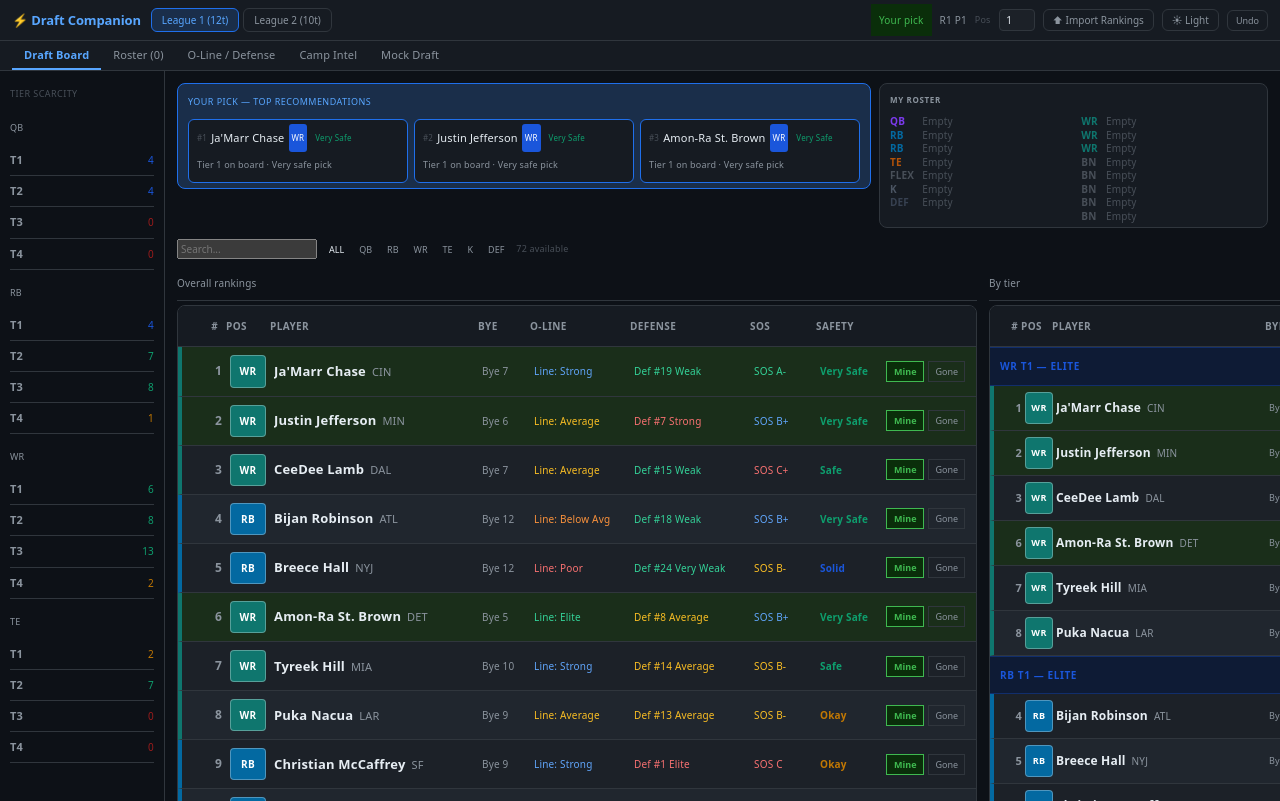
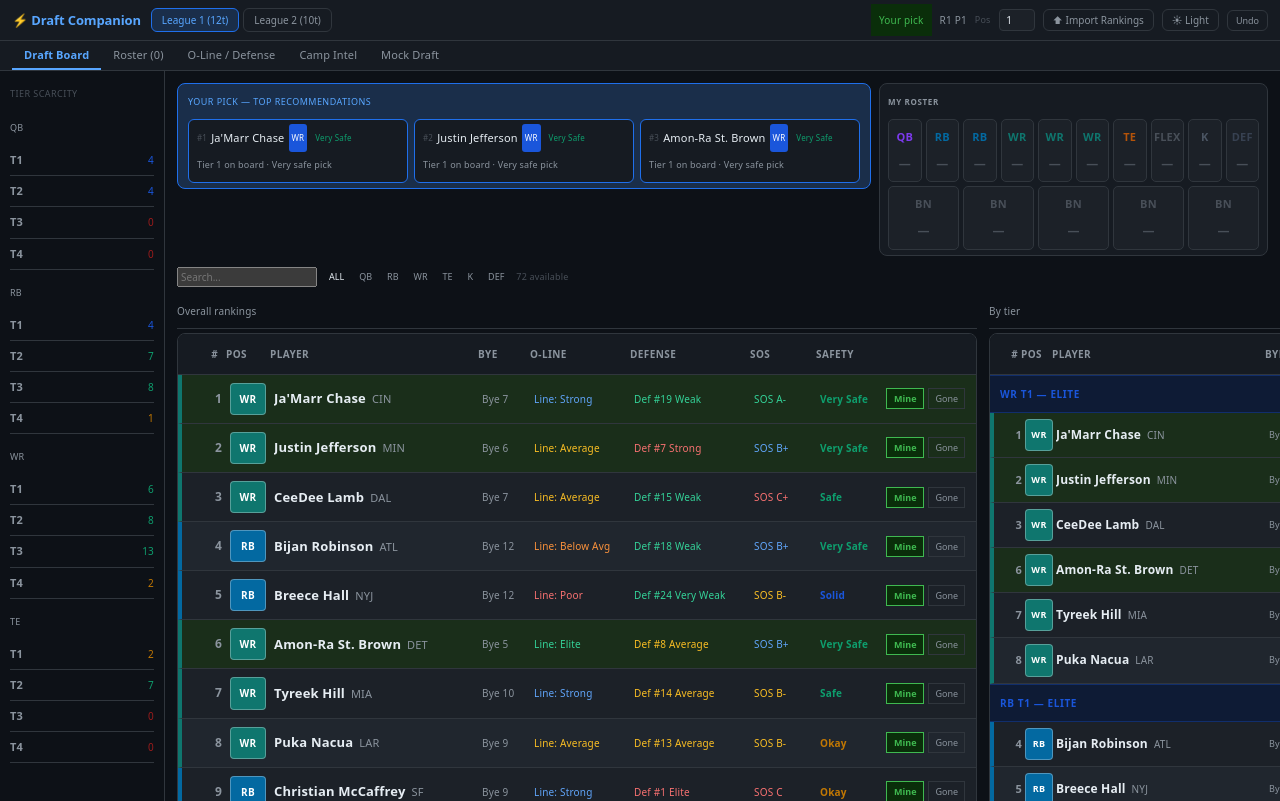
Before and after one commit to Parth33/fantasy-draft-server, a React (Vite) app in the folder fantasy-draft-companion/: page / in a window 1280 px wide. Built offline with nearby package versions, Linux system fonts and the light colour scheme.

Commit message:
roster panel horizontal rows - starters top bench bottom

```diff
--- a/fantasy-draft-companion/src/App.jsx
+++ b/fantasy-draft-companion/src/App.jsx
@@ -903,26 +903,22 @@ export default function App() {
                   </div>
                 )}
 
-                {/* My roster — tight two-column panel, no extra padding/margin bloat */}
-                <div style={{flex:1,minWidth:0,alignSelf:"flex-start",background:"var(--bg-card)",border:`1px solid var(--border)`,borderRadius:8,padding:"3px 10px 4px"}}>
-                  <div style={{display:"grid",gridTemplateColumns:"auto 1fr auto 1fr",columnGap:8,rowGap:0,alignItems:"center"}}>
-                    <span style={{gridColumn:"1 / span 4",fontSize:8,fontWeight:700,color:"var(--text-secondary)",padding:"0 0 2px",textTransform:"uppercase",letterSpacing:"0.08em"}}>My Roster</span>
-                    {(()=>{
-                      const leftIdx=[0,4,5,6,7,8,9], rightIdx=[1,2,3,10,11,12,13,14];
-                      const rows=Math.max(leftIdx.length,rightIdx.length);
-                      return Array.from({length:rows}).flatMap((_,row)=>{
-                        const li=leftIdx[row], ri=rightIdx[row];
-                        const lSlot=li!==undefined?ROSTER_SLOTS[li]:null, lP=li!==undefined?roster[li]:null;
-                        const rSlot=ri!==undefined?ROSTER_SLOTS[ri]:null, rP=ri!==undefined?roster[ri]:null;
-                        return [
-                          <span key={`lp${row}`} style={{fontSize:10,lineHeight:1.35,fontWeight:800,color:POS_COLORS[lSlot]||"var(--text-muted)",whiteSpace:"nowrap"}}>{lSlot||""}</span>,
-                          <span key={`ln${row}`} style={{fontSize:10,lineHeight:1.35,overflow:"hidden",textOverflow:"ellipsis",whiteSpace:"nowrap",color:lP?"var(--text-primary)":"var(--text-muted)"}}>{lSlot?(lP?lP.name:"Empty"):""}</span>,
-                          <span key={`rp${row}`} style={{fontSize:10,lineHeight:1.35,fontWeight:800,color:POS_COLORS[rSlot]||"var(--text-muted)",whiteSpace:"nowrap"}}>{rSlot||""}</span>,
-                          <span key={`rn${row}`} style={{fontSize:10,lineHeight:1.35,overflow:"hidden",textOverflow:"ellipsis",whiteSpace:"nowrap",color:rP?"var(--text-primary)":"var(--text-muted)"}}>{rSlot?(rP?rP.name:"Empty"):""}</span>,
-                        ];
-                      });
-                    })()}
-                  </div>
+                {/* My roster — two horizontal rows of equal-width slot cards */}
+                <div style={{flex:1,minWidth:0,alignSelf:"flex-start",background:"var(--bg-card)",border:`1px solid var(--border)`,borderRadius:8,padding:"5px 8px"}}>
+                  <div style={{fontSize:8,fontWeight:700,color:"var(--text-secondary)",marginBottom:4,textTransform:"uppercase",letterSpacing:"0.08em"}}>My Roster</div>
+                  {[[0,4,5,1,2,3,6,7,8,9],[10,11,12,13,14]].map((idxRow,ri)=>(
+                    <div key={ri} style={{display:"grid",gridTemplateColumns:`repeat(${idxRow.length},1fr)`,gap:4,marginBottom:ri===0?4:0}}>
+                      {idxRow.map(i=>{
+                        const slot=ROSTER_SLOTS[i],p=roster[i];
+                        return (
+                          <div key={i} style={{display:"flex",flexDirection:"column",alignItems:"center",gap:1,background:"var(--bg-row)",border:`1px solid var(--border)`,borderRadius:5,padding:"4px 2px",overflow:"hidden"}}>
+                            <span style={{fontSize:11,fontWeight:800,color:POS_COLORS[slot]||"var(--text-muted)",letterSpacing:"0.02em"}}>{slot}</span>
+                            <span style={{fontSize:12,fontWeight:700,color:p?"var(--text-primary)":"var(--text-muted)",maxWidth:"100%",overflow:"hidden",textOverflow:"ellipsis",whiteSpace:"nowrap"}}>{p?p.name:"—"}</span>
+                          </div>
+                        );
+                      })}
+                    </div>
+                  ))}
                 </div>
               </div>
 
```
